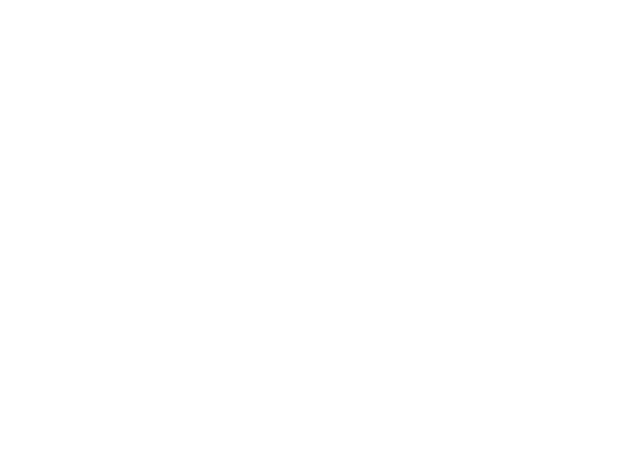
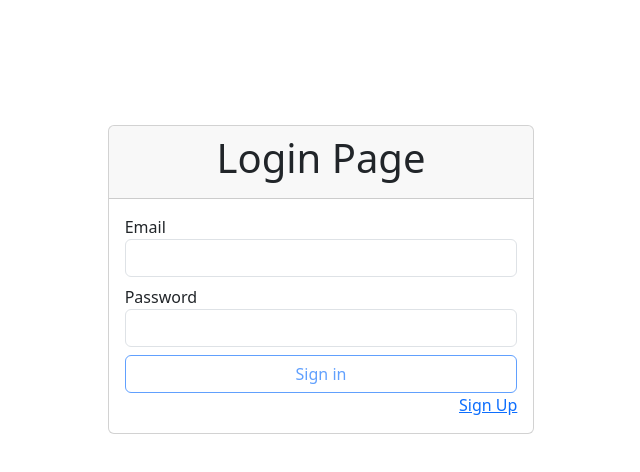
Before and after one commit to IItsMint/ECommarceApp-Angular-Udemy, an Angular app in the folder frontend/: page /login in a window 1280 px wide. Before the commit this address led to /. Shown: the top 472 px of the page, without its empty margins (319-959 px from the left). Built offline with nearby package versions, Linux system fonts and the light colour scheme.

Commit message:
Login page structured

```diff
--- a/frontend/src/app/components/login/login.component.html
+++ b/frontend/src/app/components/login/login.component.html
@@ -1 +1,27 @@
-<p>login works!</p>
+<div class="d-flex justify-content-center" style="margin-top: 125px;">
+    <div class="col-md-4">
+        <div class="card">
+            <div class="card-header">
+                <h1 class="text-center">Login Page</h1>
+            </div>
+
+            <div class="card-body">
+                <form #loginForm="ngForm" (ngSubmit)="login(loginForm)">
+                    <div class="form-group">
+                        <label for="email">Email</label>
+                        <input class="form-control" type="email" ngModel name="email" id="email" required email>
+                    </div>
+
+                    <div class="form-group mt-2">
+                        <label for="password">Password</label>
+                        <input class="form-control" type="password" ngModel name="password" id="password" required>
+                    </div>
+                    <div class="form-group mt-2">
+                        <button [disabled]="!loginForm.valid" class="btn btn-outline-primary w-100">Sign in</button>
+                        <a routerLink="/register" style="float: right;">Sign Up</a>
+                    </div>
+                </form>
+            </div>
+        </div>
+    </div>
+</div>
--- a/frontend/src/app/components/login/login.component.ts
+++ b/frontend/src/app/components/login/login.component.ts
@@ -1,5 +1,6 @@
 import { Component } from '@angular/core';
 import { SharedModule } from '../../common/shared/shared.module';
+import { NgForm } from '@angular/forms';
 
 @Component({
   selector: 'app-login',
@@ -9,5 +10,9 @@ import { SharedModule } from '../../common/shared/shared.module';
   styleUrl: './login.component.css'
 })
 export class LoginComponent {
-
+login(form:NgForm){
+  if(form.valid){
+    console.log(form.value); // we implemented this to see values in console log.
+  }
 }
+}
--- a/frontend/src/main.ts
+++ b/frontend/src/main.ts
@@ -4,6 +4,7 @@ import { importProvidersFrom } from '@angular/core';
 import { CommonModule } from '@angular/common';
 import { RouterModule } from '@angular/router';
 import { provideHttpClient } from '@angular/common/http';
+import { routes } from './app/app.routes';
 
 //These are the essentials that we are planing to use on out project with standalone.
 bootstrapApplication(AppComponent, {
@@ -12,7 +13,7 @@ bootstrapApplication(AppComponent, {
     importProvidersFrom(
       BrowserModule,
       CommonModule,
-      RouterModule.forRoot([])
+      RouterModule.forRoot(routes)
     )
   ]
 })
```
